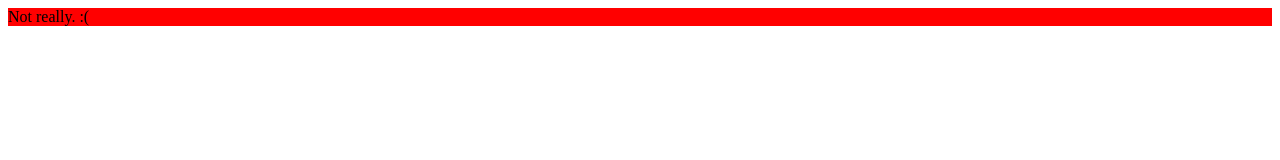
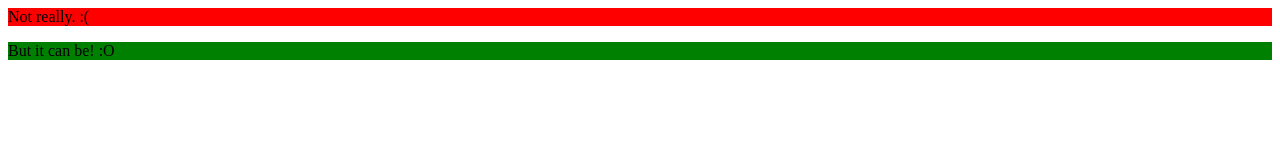
Before and after one commit to gutshotmann/best-site-evar, a plain HTML site: page index.html in a window 1280 px wide. Drawn offline with Linux system fonts and the light colour scheme.

Commit message:
Positive changes
Woah

```diff
--- a/index.html
+++ b/index.html
@@ -5,6 +5,9 @@
   <meat charset="utf-8"/>
 </head>
 <body>
+
   <p style="background-color: red;">Not really. :(</p>
+  <p style="background-color: green;">But it can be! :O</p>
+
 </body>
 </html>
```
